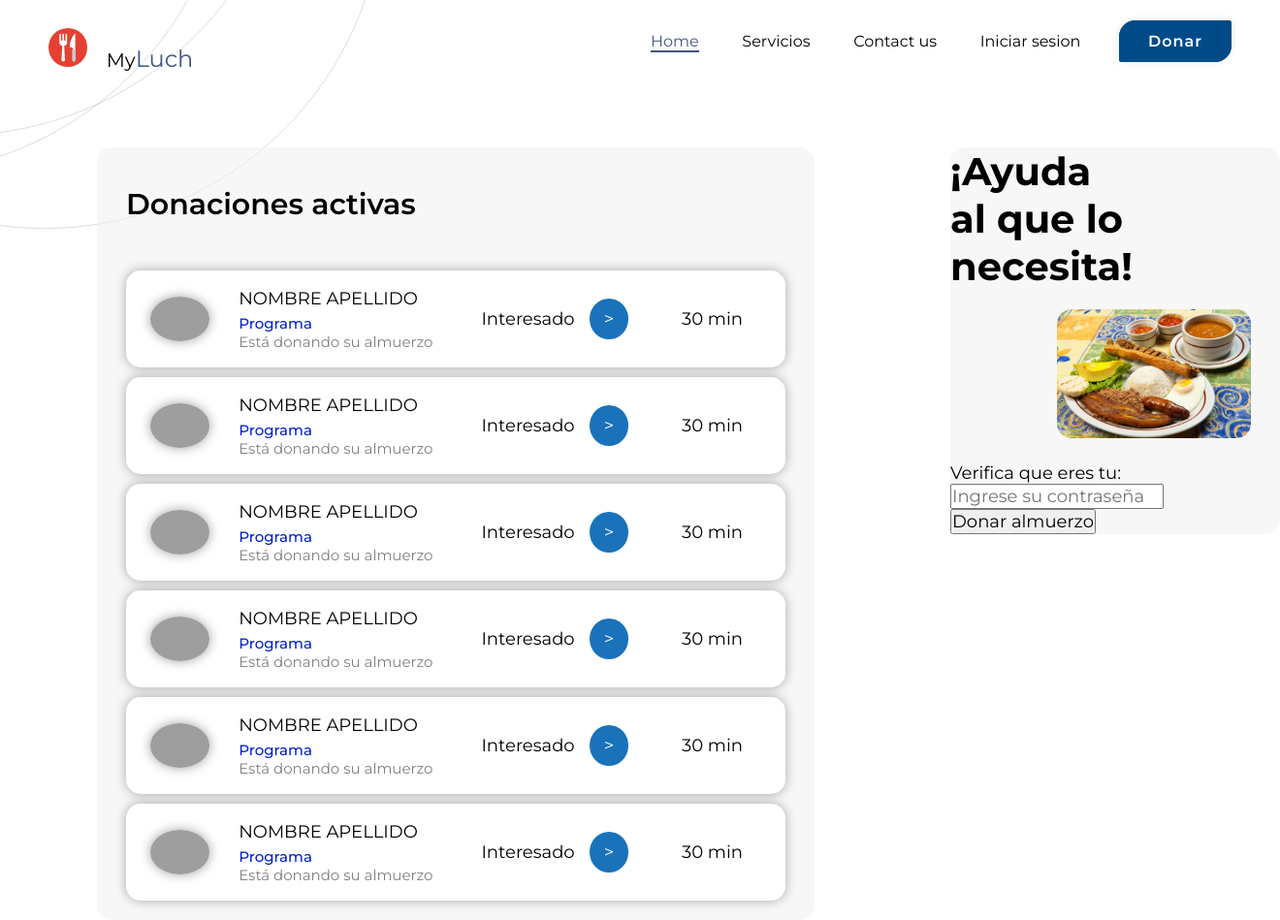
After one commit to JesuhT/LunchWebPageProyect, a PHP site: page /donaciones.html in a window 1320 px wide. The commit adds this page. Shown: the whole page at 97% size. Run offline with PHP 8.4, Linux system fonts and the light colour scheme; grey boxes are pictures that could not be loaded.

Commit message:
penultimos cambios

```diff
--- /dev/null
+++ b/css/donar.css
@@ -0,0 +1,312 @@
+@import url('https://fonts.googleapis.com/css2?family=Montserrat:wght@100;200;300;400;500;600;700;800;900&display=swap');
+
+* {
+    padding: 0;
+    margin: 0;
+    box-sizing: border-box;
+    font-family: 'Montserrat', sans-serif;
+    font-size: 18px;
+    list-style: none;
+    text-decoration: none;
+    color: black;
+}
+
+:root {
+    --main-color: rgba(19, 42, 103,0.8);
+    --color-nav: transparent;
+    --color-content: rgb(0, 74, 135);
+    --pag-bm-color: #fff;
+    --pag-bs-color: rgb(246, 247, 251);
+    --font-color: #000;
+    --font-white: #fff;
+    --font-size-nav: 16px;
+    --font-size-paragraph: 18px;
+    --font-size-title-medium: 30px;
+    --font-size-title-large: 41px;
+    --font-size-mobile: 24px;
+  }
+
+body {
+    background-color: var(--pag-bm-color);
+    user-select: none;
+}
+
+.header-area {
+    background-color: var(--color-nav);
+    width: 100%;
+    z-index: 999;
+    padding: 12px 50px;
+}
+
+.navigation-s {
+    width: 100%;
+    margin: auto;
+    display: table;
+    z-index: 999;
+    border-bottom: rgba(233, 233, 233, 0.479);
+}
+
+.navigation-d {
+    line-height: 19px;
+    width: 100%;
+    position: relative;
+}
+
+.logo-area {
+    float: left;
+    padding: 17px 0px;
+    align-items: center;
+}
+
+.logo-area .logo {
+    color: var(--font-color);
+    padding: 15px;
+    font-size: 20px;
+    font-weight: 400px;
+}
+
+.logo-area span {
+    font-size: var(--font-size-mobile);
+    font-weight: 900px;
+    color: var(--main-color);
+}
+
+.mobile-nav {
+    display: none;
+}
+  /* BARRA DE NAVEGACIÓN */
+#Layer_1 {
+    width: 40px;
+    line-height: 20px;
+}
+.nav {
+  float: right;
+}
+
+.nav .items {
+ display: inline-block;
+  margin: 21px 5px;
+}
+
+.nav-list {
+  justify-content: space-between;
+  height: 60px;
+  text-align: center;
+}
+
+.nav-list a {
+  position: relative;
+  width: 100%;
+  color: var(--font-color);
+  border-bottom: 2px solid transparent;
+  margin-right: 30px;
+  transition: all 0.1s ease;
+  font-size: var(--font-size-nav);
+}
+
+/* Donar button */
+.nav-list #back-donar {
+  padding: 0;
+  margin: 0;
+  width: fit-content;
+  height: fit-content;
+  transition: all ease 0.3s;
+}
+
+#donar-text {
+  color: var(--font-white);
+  margin: 0;
+  background-color: var(--color-content);
+  line-height: 40px;
+  padding: 10px 28px;
+  background-color: var(--color-content);
+  border: 2px solid var(--color-content);
+  border-top-left-radius: 17px;
+  border-bottom-right-radius: 17px;
+  border-bottom-left-radius: 3px;
+  border-top-right-radius: 3px;
+  box-shadow: 0 0 10px rgba(0, 0, 0, 0.1);
+  font-size: var(--font-size-nav);
+  color: var(--pag-bm-color);
+  letter-spacing: 1px;
+  text-decoration: none;
+  font-weight: 600;
+  transition: all ease 0.3s;
+}
+
+#donar-text:hover,
+#back-donar:hover {
+  background-color: var(--pag-bm-color);
+  color: var(--color-content);
+  transform: translateY(-5px);
+}
+/* COLOR ACTIVO */
+.nav-list a:hover {
+  border-bottom: 2px solid var(--main-color);
+  color: var(--main-color);
+}
+
+.nav-list #active {
+  color: var(--main-color);
+  border-bottom: 2px solid var(--main-color);
+}
+/* NAV MOBILE RESPONSIVE */
+.mobile-nav {
+  float: right;
+  margin: 10px;
+  padding: 10px;
+  font-size: 24px;
+  color: var(--font-color);
+  outline: none;
+  cursor: pointer;
+}
+.mobile-nav i {
+  color: #fff;
+}
+
+/* BACKGROUND SVG'S*/
+#elipse1 {
+    position: absolute;
+    z-index: -1;
+    top: -65%;
+    left: -35%;
+    width: 700px;
+    height: 700px;
+  }
+
+  #elipse2 {
+    position: absolute;
+    z-index: -1;
+    top: -70%;
+    left: -30%;
+    width: 700px;
+    height: 700px;
+  }
+
+  #elipse3 {
+    position: absolute;
+    z-index: -1;
+    top: -58%;
+    left: -23%;
+    width: 700px;
+    height: 700px;
+  }
+
+  #flowers-1 {
+    position: absolute;
+    z-index: -1;
+    top: -20%;
+    right: 67%;
+  }
+
+#flowers-2 {
+    position: absolute;
+    z-index: -1;
+    top: -15%;
+    left: 68%;
+}
+
+/* ------- CONTAINER CARDS ------- */
+.titulo p{
+  font-size: 30px;
+  margin-left: 30px;
+  margin-top: 40px;
+  font-weight: 600;
+}
+.container{
+  position: absolute;
+  background-color: rgba(241, 241, 241, 0.582);
+  max-width: 740px;
+  margin-left: 100px;
+  border-radius: 15px;
+  margin-top: 50px;
+}
+.container-cards{
+  max-width: 740px;
+  align-items: center;
+  margin: 20px;
+  margin-top: 50px;
+}
+
+/*------------ CARDS ---------- */
+.card{
+    display: flex;
+    max-width: 100%;
+    height: 100px;
+    margin: 10px;
+    box-shadow: 0 0 12px #00000052;
+    align-items: center;
+    border-radius: 15px;
+    background-color: #fff;
+}
+.card img{
+  width: 9%;
+  border-radius: 50%;
+  box-shadow: 0 0 12px #a1a1a1;
+  margin-left: 25px;
+}
+.card .información{
+  margin-left: 30px;
+}
+.text-a{
+  font-size: 18px;
+  margin-top: 10px;
+  font-weight: 600;
+}
+.text-b{
+   font-size: 15px;
+   font-weight: 500;
+   margin-top: 5px;
+   color: #0422cc;
+}
+.text-c{
+ font-size: 15px;
+ color: gray;
+}
+
+.card .interesado{
+  margin-left: 50px;
+}
+
+.card button{
+  padding: 10px 15px;
+  border-radius: 50%;
+  background-color: #1a72ba;
+  border: none;
+  color: #fff;
+  margin-left: 15px;
+}
+
+.card button:hover{
+    background-color: #1f7ac5;
+    cursor: pointer;
+}
+
+.card .tiempo_donacion{
+  margin-left: 55px;
+}
+
+/*------ VERIICACIÓN ------ */
+
+.container-total{
+  display: flex;
+}
+.container_confirmacion img{
+  width: 200px;
+  border-radius: 15px;
+  margin-top: 20px;
+  margin-bottom: 20px;
+  margin-left: 110px;
+}
+.container_confirmacion{
+  background-color: rgba(241, 241, 241, 0.582);
+  border-radius: 15px;
+  margin-left: 980px;
+  margin-top: 50px;
+}
+.container_confirmacion .titulo{
+  width: 180px;
+}
+.container_confirmacion .titulo h1{
+  font-size: 40px;
+}
--- /dev/null
+++ b/donaciones.html
@@ -0,0 +1,181 @@
+<!DOCTYPE html>
+<html lang="es">
+<head>
+  <meta charset="UTF-8">
+  <meta http-equiv="X-UA-Compatible" content="IE=edge">
+  <meta name="viewport" content="width=device-width, initial-scale=1.0">
+  <title>Donaciones</title>
+  <link rel="stylesheet" href="css/donar.css">
+</head>
+<body>
+   <!-- Navigation-->
+   <header class="header-area">
+    <nav class="navigation-s">
+      <div class="navigation-d">
+        <div class="logo-area">
+          <!--icono top-->
+          <svg data-name="Layer 1" id="Layer_1" viewBox="0 0 512 512" xmlns="http://www.w3.org/2000/svg">
+            <defs>
+              <style>
+                .cls-1 {
+                  fill: #e54033;
+                }
+
+                .cls-2 {
+                  fill: #fff;
+                }
+
+                .cls-3 {
+                  fill: #c9c9c9;
+                }
+              </style>
+            </defs>
+            <g data-name="Fork Knife Icon-2" id="Fork_Knife_Icon-2">
+              <circle class="cls-1" cx="256" cy="256" r="256" />
+              <g id="Fork-2">
+                <path class="cls-2"
+                  d="M245.6,84.61V185.52a50.78,50.78,0,0,1-38,49.16l10.17,180.93a23,23,0,0,1-45.87,3.46,22.2,22.2,0,0,1,0-3.46L182,234.68a50.78,50.78,0,0,1-38-49.16V84.61a10.38,10.38,0,0,1,20.75,0v72.05a9.86,9.86,0,0,0,19.72,0v-72A10.36,10.36,0,1,1,205.18,84c0,.21,0,.43,0,.64v72.05a9.85,9.85,0,0,0,19.69.5V84.61a10.38,10.38,0,0,1,20.75,0Z" />
+              </g>
+              <g id="Knife-2">
+                <path class="cls-2"
+                  d="M353.68,71.33V283.17H326.09a1.09,1.09,0,0,1,.06-.44c1.91-14.17-10.88-27.33-28.33-29a42,42,0,0,0-10.14.27,5.56,5.56,0,0,1-6.63-4.23,5.3,5.3,0,0,1-.13-1.38c.24-32.74,6.17-76.64,29.83-121.69a261.28,261.28,0,0,1,39.81-56.19C351.56,69.39,353.68,70,353.68,71.33Z" />
+                <path class="cls-3"
+                  d="M355.76,283.17a3.43,3.43,0,0,1,3.43,3.42V418.87c0,12.64-9.55,23.74-22.16,24.51A23.66,23.66,0,0,1,312,421.22c0-.49,0-1,0-1.47V286.59a3.43,3.43,0,0,1,3.43-3.42Z" />
+              </g>
+            </g>
+          </svg>
+          <!--fin etiqueta icono-->
+          <a href="#" class="logo">My<span>Luch</span></a>
+        </div>
+        <div class="mobile-nav">
+          <i class="fas fa-bars" style="color: white;"></i>
+        </div>
+        <div class="nav">
+          <ul class="nav-list">
+            <li class="items"><a href="#" id="active">Home</a></li>
+            <li class="items"><a href="#content-servicios">Servicios</a></li>
+            <li class="items"><a href="#">Contact us</a></li>
+            <li class="items"><a href="Login.html">Iniciar sesion</a></li>
+            <li class="items" id="back-donar"><a href="#" id="donar-text">Donar</a></li>
+
+          </ul>
+        </div>
+      </div>
+    </nav>
+  </header>
+
+  <main>
+    <div class="container-total">
+      <div class="top-side">
+        <div class="svg-section circle">
+          <svg id="elipse1" width="960" height="960" viewBox="0 0 960 960" fill="none" xmlns="http://www.w3.org/2000/svg">
+            <circle cx="480" cy="480" r="479.5" stroke="#101A24" stroke-opacity="0.2" />
+          </svg>
+          <svg id="elipse2" width="960" height="960" viewBox="0 0 960 960" fill="none" xmlns="http://www.w3.org/2000/svg">
+            <circle cx="480" cy="480" r="479.5" stroke="#101A24" stroke-opacity="0.2" />
+          </svg>
+          <svg id="elipse3" width="960" height="960" viewBox="0 0 960 960" fill="none" xmlns="http://www.w3.org/2000/svg">
+            <circle cx="480" cy="480" r="479.5" stroke="#101A24" stroke-opacity="0.2" />
+          </svg>
+        </div>
+      </div>
+      <div class="container">
+        <div class="titulo">
+          <p>Donaciones activas</p>
+        </div>
+        <section>
+          <div class="container-cards">
+            <article>
+              <div class="card">
+                  <img src="assets/img/people/pic-2.jpg" alt="perfil" />
+                <div class="información">
+                  <p class="text">NOMBRE APELLIDO</p>
+                  <p class="text-b">Programa</p>
+                  <p class="text-c">Está donando su almuerzo</p>
+                </div>
+                <p class="interesado">Interesado</p>
+                <button>></button>
+                <p class="tiempo_donacion">30 min</p>
+              </div>
+            </article>
+            <article>
+              <div class="card">
+                  <img src="assets/img/people/pic-2.jpg" alt="perfil" />
+                <div class="información">
+                  <p class="text">NOMBRE APELLIDO</p>
+                  <p class="text-b">Programa</p>
+                  <p class="text-c">Está donando su almuerzo</p>
+                </div>
+                <p class="interesado">Interesado</p>
+                <button>></button>
+                <p class="tiempo_donacion">30 min</p>
+              </div>
+            </article>
+            <article>
+              <div class="card">
+                  <img src="assets/img/people/pic-2.jpg" alt="perfil" />
+                <div class="información">
+                  <p class="text">NOMBRE APELLIDO</p>
+                  <p class="text-b">Programa</p>
+                  <p class="text-c">Está donando su almuerzo</p>
+                </div>
+                <p class="interesado">Interesado</p>
+                <button>></button>
+                <p class="tiempo_donacion">30 min</p>
+              </div>
+            </article>
+            <article>
+              <div class="card">
+                  <img src="assets/img/people/pic-2.jpg" alt="perfil" />
+                <div class="información">
+                  <p class="text">NOMBRE APELLIDO</p>
+                  <p class="text-b">Programa</p>
+                  <p class="text-c">Está donando su almuerzo</p>
+                </div>
+                <p class="interesado">Interesado</p>
+                <button>></button>
+                <p class="tiempo_donacion">30 min</p>
+              </div>
+            </article>
+            <article>
+              <div class="card">
+                  <img src="assets/img/people/pic-2.jpg" alt="perfil" />
+                <div class="información">
+                  <p class="text">NOMBRE APELLIDO</p>
+                  <p class="text-b">Programa</p>
+                  <p class="text-c">Está donando su almuerzo</p>
+                </div>
+                <p class="interesado">Interesado</p>
+                <button>></button>
+                <p class="tiempo_donacion">30 min</p>
+              </div>
+            </article>
+            <article>
+              <div class="card">
+                  <img src="assets/img/people/pic-2.jpg" alt="perfil" />
+                <div class="información">
+                  <p class="text">NOMBRE APELLIDO</p>
+                  <p class="text-b">Programa</p>
+                  <p class="text-c">Está donando su almuerzo</p>
+                </div>
+                <p class="interesado">Interesado</p>
+                <button>></button>
+                <p class="tiempo_donacion">30 min</p>
+              </div>
+            </article>
+          </div>
+        </section>
+      </div>
+      <div class="container_confirmacion">
+        <div class="titulo"><h1>¡Ayuda al que lo necesita!</h1></div>
+        <img src="assets/img/menu/comida.jpg" alt="Plato de comida">
+        <div class="verificar-identidad">
+          <p>Verifica que eres tu:</p>
+          <input type="password" name="pswd" placeholder="Ingrese su contraseña" required="">
+          <button>Donar almuerzo</button>
+        </div>
+      </div>
+    </div>
+  </main>
+</body>
+</html>
--- a/fila-virtual.html
+++ b/fila-virtual.html
@@ -4,7 +4,7 @@
   <meta charset="UTF-8">
   <meta http-equiv="X-UA-Compatible" content="IE=edge">
   <meta name="viewport" content="width=device-width, initial-scale=1.0">
-  <title>MyLunhc</title>
+  <title>Fila virtual</title>
   <!-- Google fonts-->
   <link rel="stylesheet" href="css/Fila.css">
 </head>
--- a/menu.html
+++ b/menu.html
@@ -6,7 +6,7 @@
   <meta name="viewport" content="width=device-width, initial-scale=1, shrink-to-fit=no" />
   <meta name="description" content="" />
   <meta name="author" content="" />
-  <title>Control de filas(temporal)</title>
+  <title>Menu</title>
   <!-- Favicon-->
   <link rel="icon" type="image/x-icon" href="assets/favicon.ico" />
   <!-- Boxicons CSS -->
```
Also changed, not shown: css/Fila.css (+4 -13 lines), css/styles.css (+22 -37 lines), index.html (+25 -19 lines), js/scripts.js (+13 -33 lines).
